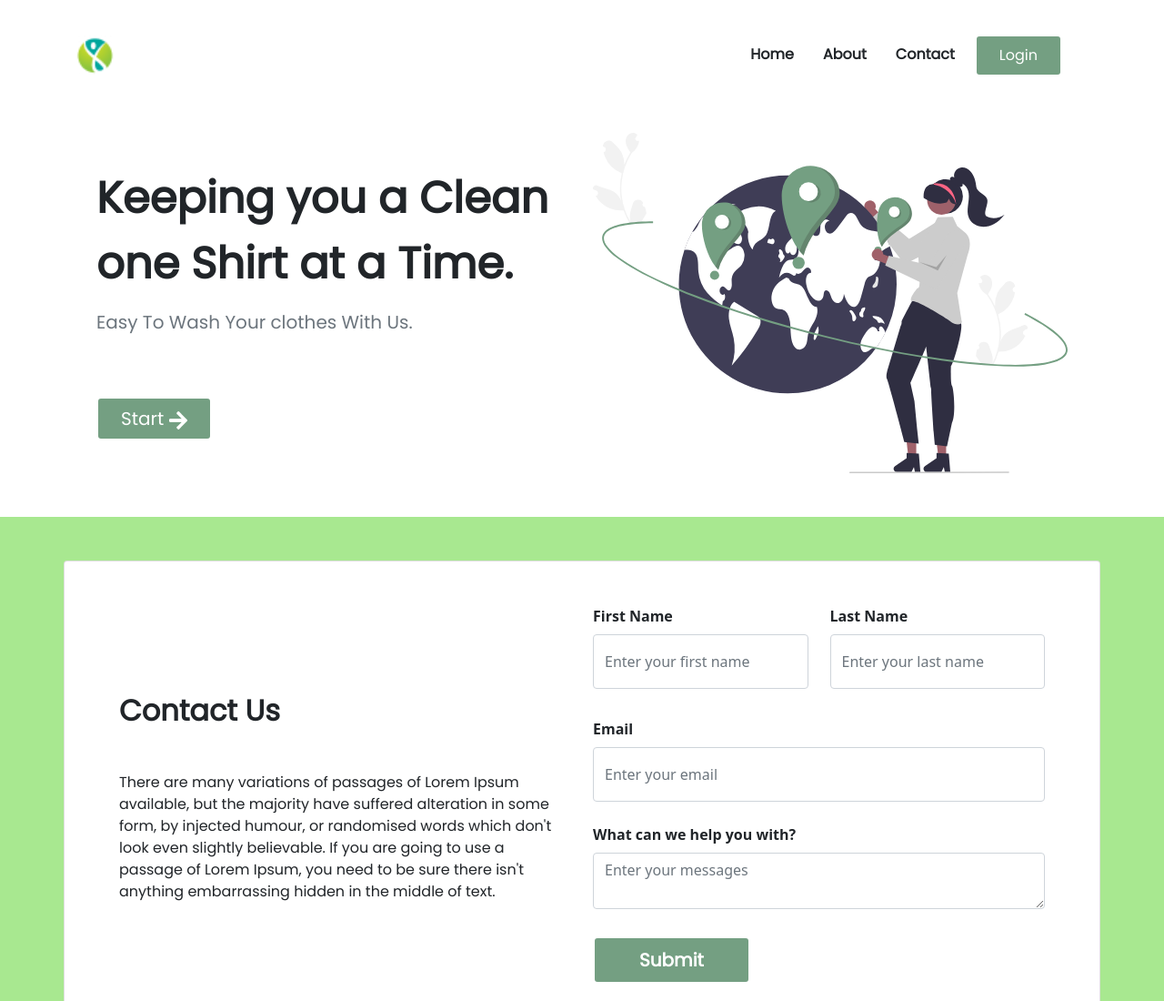
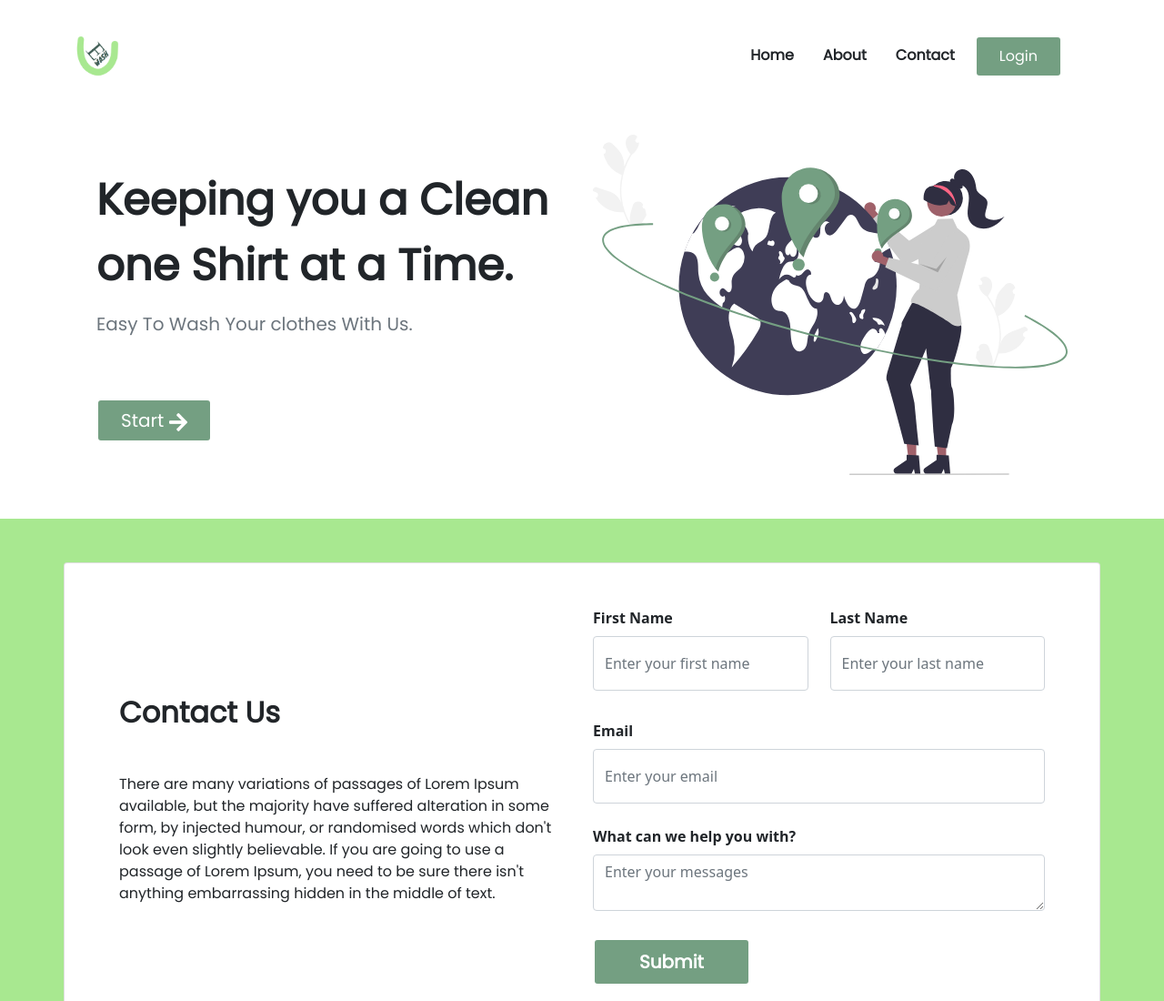
Before and after one commit to Needabox/easy-wash, a plain HTML site: page index.html in a window 1280 px wide. Shown: the top 1100 px of the page at 91% size. Drawn offline with nearby package versions, Linux system fonts and the light colour scheme.

Commit message:
fixing logo

```diff
--- a/index.html
+++ b/index.html
@@ -27,10 +27,10 @@
         <nav class="navbar navbar-expand-lg navbar-light mt-4">
             <div class="d-flex flex-grow-1">
                 <a class="navbar-brand d-none d-lg-inline-block" href="#">
-                    <img src="/img/logos/logo2.png" alt="logo" height="45">
+                    <img src="/img/logos/logo-ewu.png" alt="logo" height="50">
                 </a>
                 <a class="navbar-brand-two mx-auto d-lg-none d-inline-block" href="#">
-                    <img src="/img/logos/logo2.png" alt="logo" height="40">
+                    <img src="/img/logos/logo-ewu.png" alt="logo" height="45">
                 </a>
                 <div class="w-100 text-right">
                     <button class="navbar-toggler" type="button" data-bs-toggle="collapse" data-bs-target="#myNavbar">
```
Also changed, not shown: img/logos/logo-ewu.png (added).
